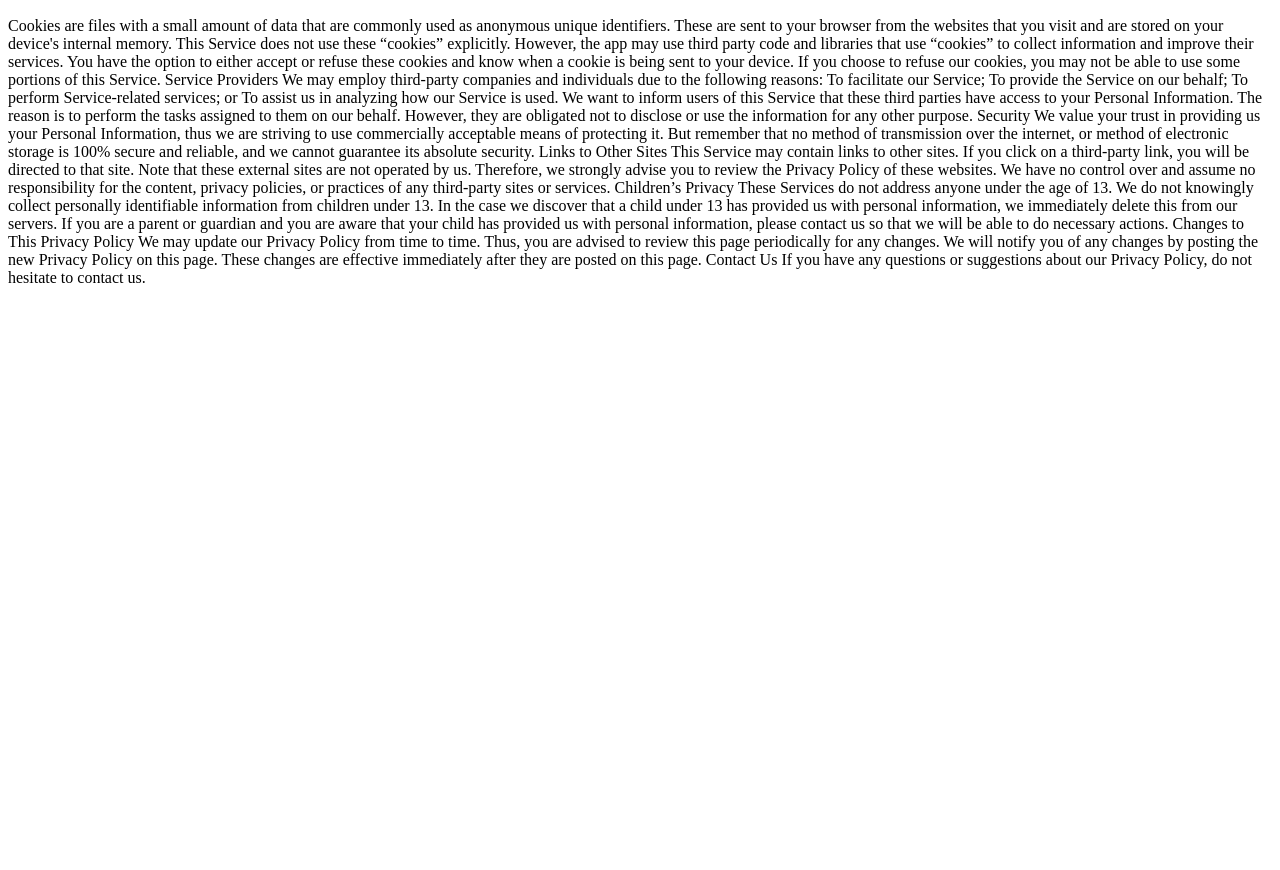
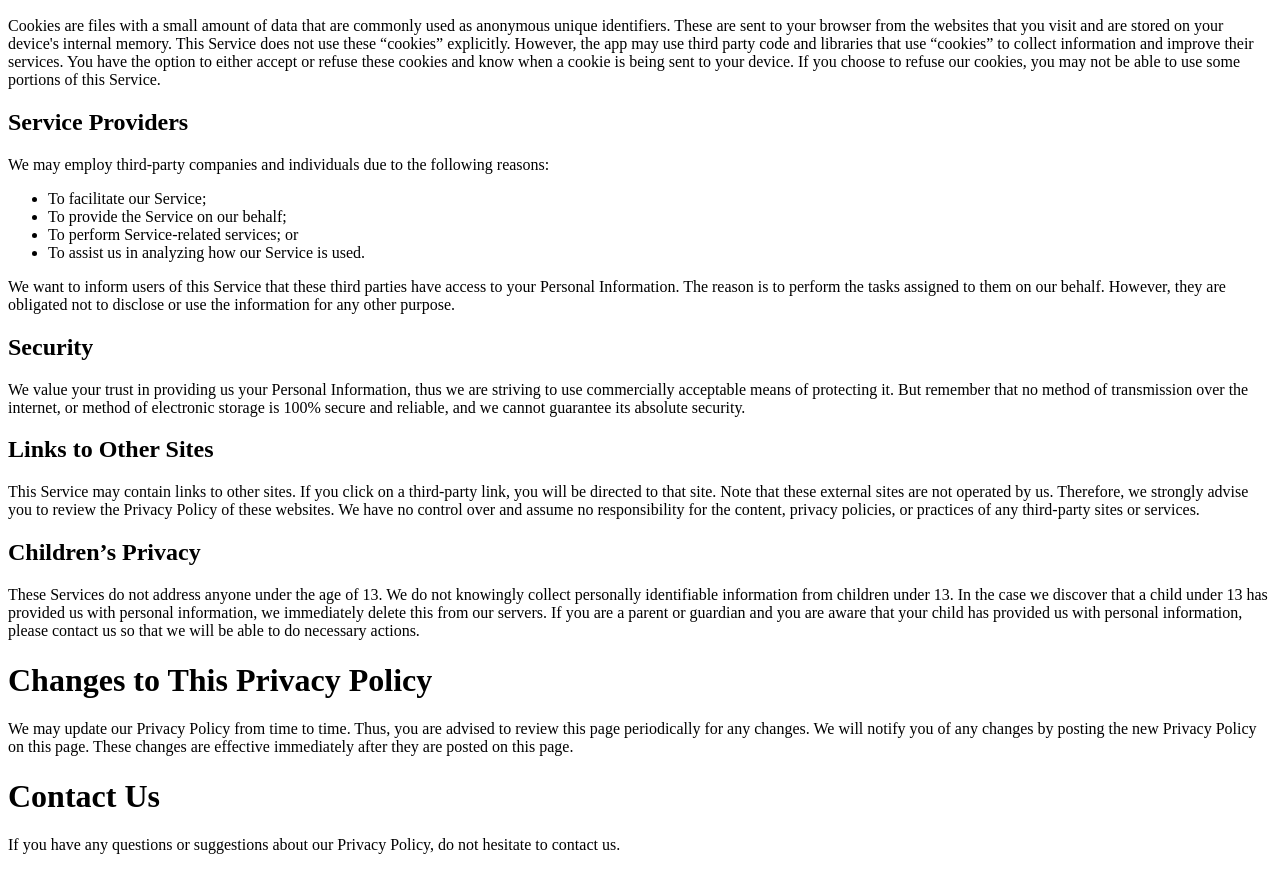
Before and after one commit to atom-8/atom-8.github.io, a plain HTML site: page index.html in a window 1280 px wide. Shown: the part 511-1381 px from the top of the page. Before the commit the page ends 806 px from the top, so only its background shows below. Drawn offline with Linux system fonts and the light colour scheme.

Commit message:
Update index.html

```diff
--- a/index.html
+++ b/index.html
@@ -40,39 +40,42 @@
   </p>
 
   <h2>Cookies</h2>
-
+<p>
 Cookies are files with a small amount of data that are commonly used as anonymous unique identifiers. These are sent to your browser from the websites that you visit and are stored on your device's internal memory.
 
 This Service does not use these “cookies” explicitly. However, the app may use third party code and libraries that use “cookies” to collect information and improve their services. You have the option to either accept or refuse these cookies and know when a cookie is being sent to your device. If you choose to refuse our cookies, you may not be able to use some portions of this Service.
+  </p>
+  <h2>Service Providers</h2>
 
-Service Providers
+<p>We may employ third-party companies and individuals due to the following reasons:
+<ul>
+  <li>To facilitate our Service;</li>
+<li>To provide the Service on our behalf;</li>
+<li>To perform Service-related services; or</li>
+<li>To assist us in analyzing how our Service is used.</li>
+  </ul>
 
-We may employ third-party companies and individuals due to the following reasons:
+  We want to inform users of this Service that these third parties have access to your Personal Information. The reason is to perform the tasks assigned to them on our behalf. However, they are obligated not to disclose or use the information for any other purpose.
+</p>
 
-To facilitate our Service;
-To provide the Service on our behalf;
-To perform Service-related services; or
-To assist us in analyzing how our Service is used.
-We want to inform users of this Service that these third parties have access to your Personal Information. The reason is to perform the tasks assigned to them on our behalf. However, they are obligated not to disclose or use the information for any other purpose.
+  <h2>Security</h2>
 
-Security
+<p>We value your trust in providing us your Personal Information, thus we are striving to use commercially acceptable means of protecting it. But remember that no method of transmission over the internet, or method of electronic storage is 100% secure and reliable, and we cannot guarantee its absolute security.</p>
 
-We value your trust in providing us your Personal Information, thus we are striving to use commercially acceptable means of protecting it. But remember that no method of transmission over the internet, or method of electronic storage is 100% secure and reliable, and we cannot guarantee its absolute security.
+  <h2>Links to Other Sites</h2>
 
-Links to Other Sites
+<p>This Service may contain links to other sites. If you click on a third-party link, you will be directed to that site. Note that these external sites are not operated by us. Therefore, we strongly advise you to review the Privacy Policy of these websites. We have no control over and assume no responsibility for the content, privacy policies, or practices of any third-party sites or services.</p>
 
-This Service may contain links to other sites. If you click on a third-party link, you will be directed to that site. Note that these external sites are not operated by us. Therefore, we strongly advise you to review the Privacy Policy of these websites. We have no control over and assume no responsibility for the content, privacy policies, or practices of any third-party sites or services.
+  <h2>Children’s Privacy</h2>
 
-Children’s Privacy
+<p>These Services do not address anyone under the age of 13. We do not knowingly collect personally identifiable information from children under 13. In the case we discover that a child under 13 has provided us with personal information, we immediately delete this from our servers. If you are a parent or guardian and you are aware that your child has provided us with personal information, please contact us so that we will be able to do necessary actions.</p>
 
-These Services do not address anyone under the age of 13. We do not knowingly collect personally identifiable information from children under 13. In the case we discover that a child under 13 has provided us with personal information, we immediately delete this from our servers. If you are a parent or guardian and you are aware that your child has provided us with personal information, please contact us so that we will be able to do necessary actions.
+<h1>Changes to This Privacy Policy</h1>
 
-Changes to This Privacy Policy
+<p>We may update our Privacy Policy from time to time. Thus, you are advised to review this page periodically for any changes. We will notify you of any changes by posting the new Privacy Policy on this page. These changes are effective immediately after they are posted on this page.</p>
 
-We may update our Privacy Policy from time to time. Thus, you are advised to review this page periodically for any changes. We will notify you of any changes by posting the new Privacy Policy on this page. These changes are effective immediately after they are posted on this page.
-
-Contact Us
-
-If you have any questions or suggestions about our Privacy Policy, do not hesitate to contact us.
+  <h1>Contact Us</h1>
+<p>
+If you have any questions or suggestions about our Privacy Policy, do not hesitate to contact us.</p>
 </body>
 </html>
```
